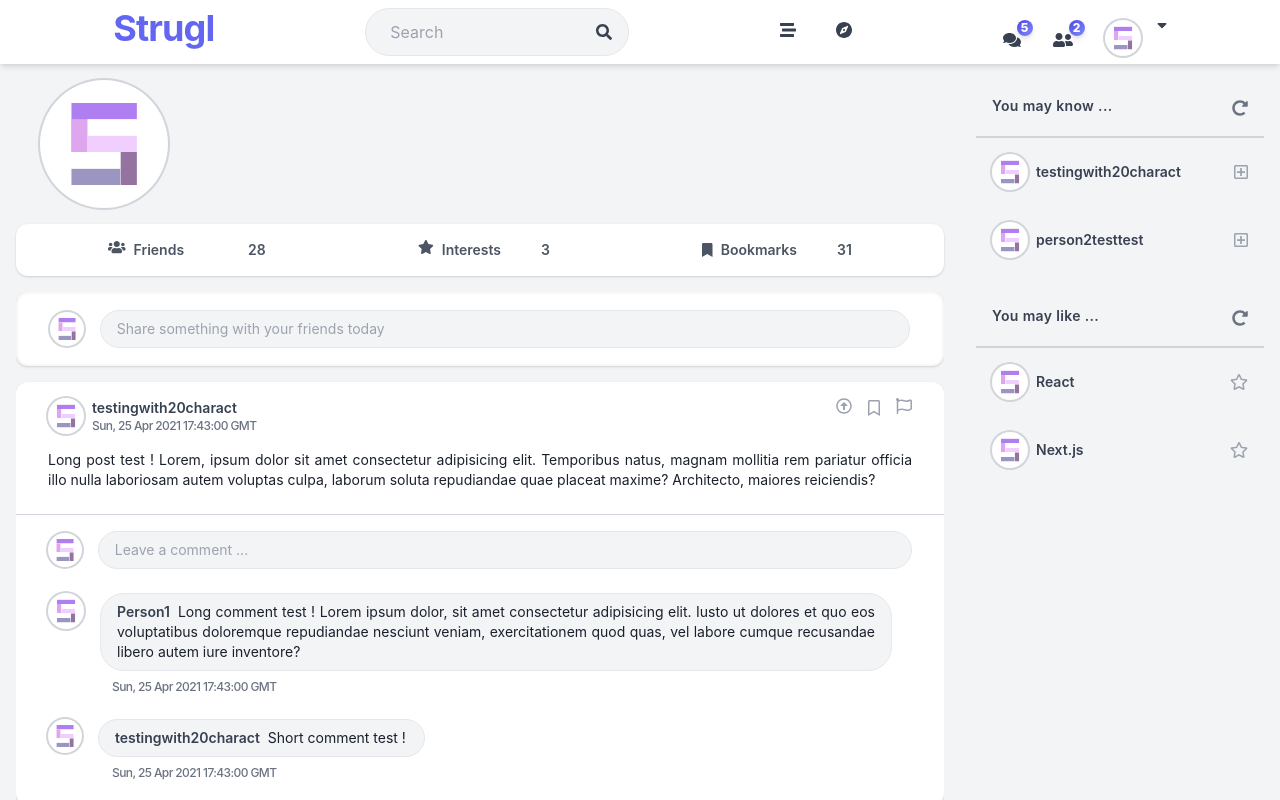
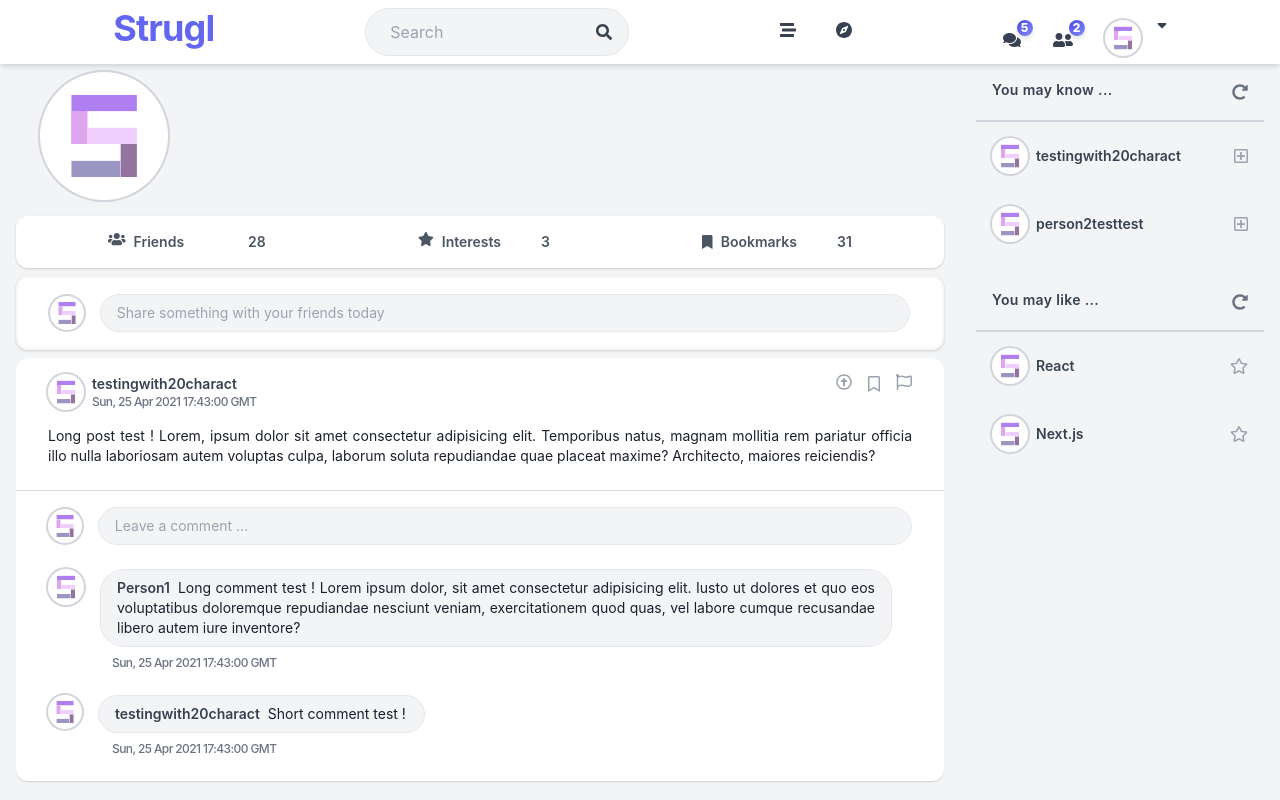
Before and after one commit to pacokleitz/strugl, a Next.js app in the folder client/: page /profile in a window 1280 px wide. Built offline with nearby package versions, Linux system fonts and the light colour scheme.

Commit message:
Correct css for the feed component

```diff
--- a/client/components/feed.tsx
+++ b/client/components/feed.tsx
@@ -36,7 +36,6 @@ const comment3 = new Comment(
 
 const comment2 = new Comment(15, person2, "Short comment test !", testDate);
 const comment4 = new Comment(14, person2, "Short comment test !", testDate);
-
 
 let PostsList: Post[] = [
   {
@@ -229,11 +228,11 @@ function PostRender(props: any) {
   );
 }
 
-export default function Feed() {
+export default function Feed(props:any) {
   const [list, setList] = useState(PostsList);
 
   return (
-    <div className="col-span-2 w-full h-screen content-center text-center flex flex-col space-y-4 overflow-y-auto">
+    <div className="col-span-2 w-full content-center text-center flex flex-col space-y-2">
       <form className="shadow px-8 py-4 bg-white border-2 border-gray-100 border-opacity-60 rounded-xl space-y-2 flex flex-col">
         <div className="flex flex-row justify-between items-center space-x-4">
           {typeof window !== "undefined" && (
@@ -257,9 +256,11 @@ export default function Feed() {
           />
         </div>
       </form>
-      {list.map((post: Post) => (
-        <PostRender key={post.id} post={post} />
-      ))}
+      <div className={"overflow-y-scroll sticky h-screen rounded-xl space-y-2 "+ props.feedType}>
+        {list.map((post: Post) => (
+          <PostRender key={post.id} post={post} />
+        ))}
+      </div>
     </div>
   );
 }
--- a/client/pages/[profile].tsx
+++ b/client/pages/[profile].tsx
@@ -1,3 +1,4 @@
+import { propNames } from "@chakra-ui/react";
 import { faBookmark, faStar, faUsers } from "@fortawesome/free-solid-svg-icons";
 import { FontAwesomeIcon } from "@fortawesome/react-fontawesome";
 import Head from "next/head";
@@ -7,10 +8,10 @@ import Feed from "../components/feed";
 import Header from "../components/header";
 import Suggestions from "../components/suggestions";
 
-function ProfileContent({ user }: any) {
+function ProfileContent(props: any) {
   return (
-    <div className="col-span-3 space-y-4">
-      <div className="flex flex-row px-6 justify-start items-center space-x-8 focus:outline-none">
+    <div className="pt-2 col-span-3 space-y-2">
+      <div className="pb-2 flex flex-row px-6 justify-start items-center space-x-8 focus:outline-none">
         <img
           src="default.svg"
           className="w-32 rounded-full bg-white ring-2 ring-gray-300 self-center"
@@ -48,13 +49,14 @@ function ProfileContent({ user }: any) {
         </a>
       </div>
       <div className="">
-        <Feed />
+        {/* <Feed feedType="profileFeed" posts={props.postsList} /> */}
+        <Feed feedType="profileFeed" posts={props.postsList} />
       </div>
     </div>
   );
 }
 
-export default function Profile() {
+export default function Profile({ postsList }: any) {
   const router = useRouter();
   const { profile } = router.query;
 
@@ -65,20 +67,22 @@ export default function Profile() {
         <link rel="icon" href="/favicon.ico" />
       </Head>
       <Header />
-      <div className="pt-20 max-w-full w-screen grid grid-cols-4 px-4 m-auto gap-8 justify-between pb-4">
+      <div className="pt-16 max-w-full w-screen grid grid-cols-4 px-4 m-auto gap-8 justify-between pb-4">
         <ProfileContent />
+        {/* <ProfileContent postsList={postsList} /> */}
         <Suggestions />
       </div>
     </div>
   );
 }
 
-ProfileContent.getInitialProps = async (ctx: any) => {
-  await fetch("https://api.strugl.cc/api/users/${ctx.query}", {
-    method: "GET",
-    headers: { "Content-Type": "application/json" },
-  }).then(async (res) => {
-    const json = await res.json();
-    return { user: json };
-  });
-};
+// Profile.getInitialProps = async (ctx: any) => {
+//   await fetch("https://api.strugl.cc/posts/user/${ctx.query}", {
+//     method: "GET",
+//     headers: { "Content-Type": "application/json" },
+//   }).then(async (res) => {
+//     const json = await res.json();
+//     if (!json) return { postsList: [] };
+//     else return { postsList: json}
+//   });
+// };
--- a/client/pages/dashboard.tsx
+++ b/client/pages/dashboard.tsx
@@ -21,18 +21,18 @@ export default function Dashboard(context: any) {
         <link rel="icon" href="/favicon.ico" />
       </Head>
       <Header />
-      <div className="max-w-full w-screen grid grid-cols-4 pt-20 px-4 m-auto gap-4 justify-between pb-24">
+      <div className="max-w-full w-screen grid grid-cols-4 pt-16 px-4 m-auto gap-4 justify-between pb-24">
         <Profile />
-        <Feed />
+        <Feed feedType="dashboardFeed"/>
         <Suggestions />
       </div>
     </div>
   );
 }
 
-// Dashboard.getInitialProps = async ctx => {
+// Dashboard.getInitialProps = async (ctx:any) => {
 //     // posts
-//   fetch("https://api.strugl.cc", {
+//   fetch("https://api.strugl.cc/posts/", {
 //     method: "GET",
 //     headers: { "Content-Type": "application/json" },
 //   }).then(async (res) => {
@@ -52,4 +52,4 @@ export default function Dashboard(context: any) {
 //       chat = json.chats;
 //     } else alert(json.error);
 //   });
-// };
+//};
--- a/client/pages/login.tsx
+++ b/client/pages/login.tsx
@@ -69,10 +69,10 @@ export default function LogIn() {
             >
               <div className="w-full space-y-3 flex flex-col m-auto font-semibold">
                 <div className="flex flex-col">
-                  <label className="text-gray-600">Username or Email</label>
+                  <label className="text-gray-600">Username</label>
                   <input
                     {...register("username", {
-                      required: "Username or Email is required.",
+                      required: "Username is required.",
                     })}
                     type="text"
                     className="shadow-sm rounded-md px-2 py-1 font-semibold focus:outline-none focus:ring-2 focus:ring-gray-700 focus:ring-opacity-50"
--- a/client/styles/globals.css
+++ b/client/styles/globals.css
@@ -1,3 +1,15 @@
 @tailwind base;
 @tailwind components;
 @tailwind utilities;
+
+::-webkit-scrollbar {
+    width: 0px;
+}
+
+.dashboardFeed {
+    height: calc(100vh - 165px);
+}
+
+.profileFeed {
+    height: calc(100vh - 375px);
+}
```
